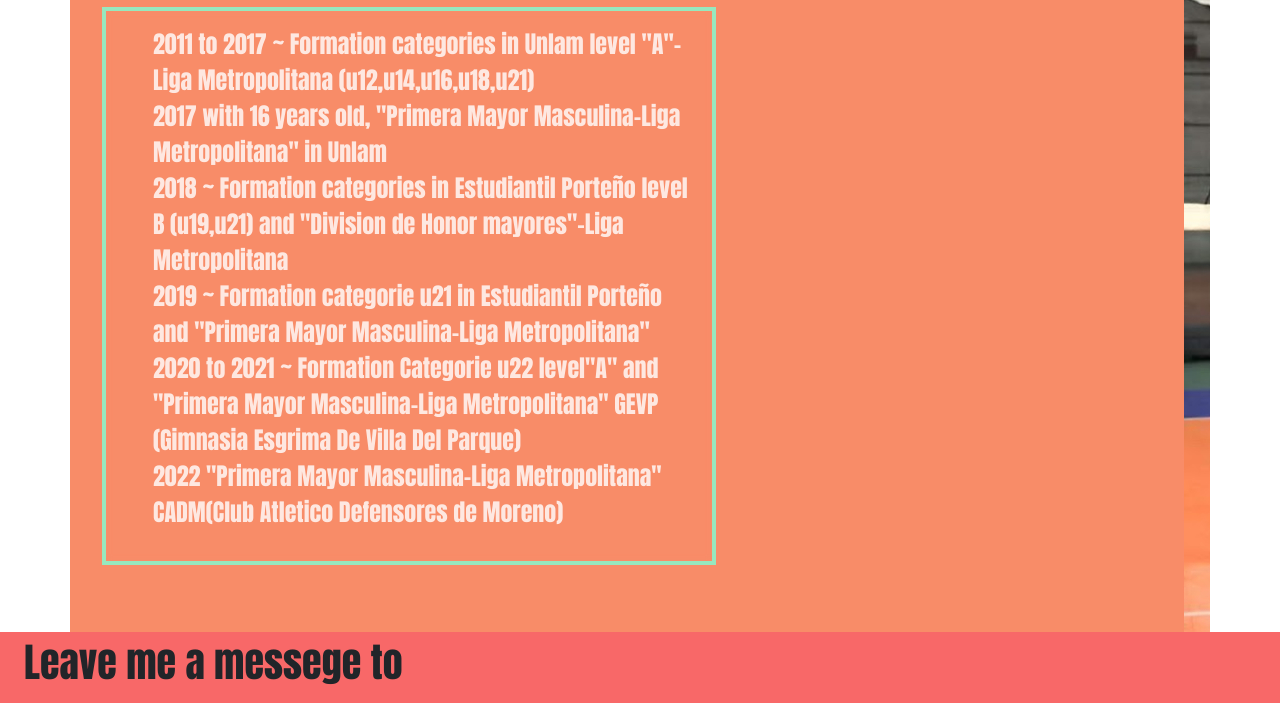
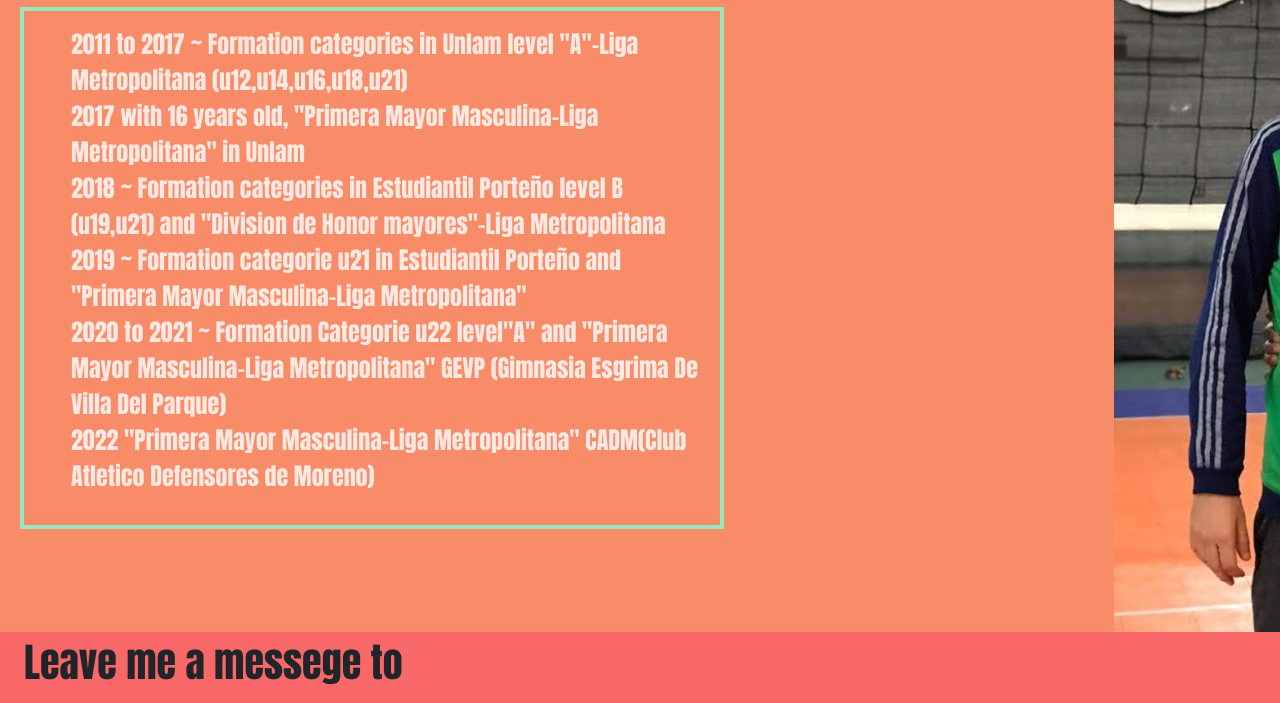
Before and after one commit to LucasMislej/33025_pagina_marketing_deportivo-mislej, a website: page pages/career.html in a window 1280 px wide. Shown: the part 168-871 px from the top of the page. Drawn offline with nearby package versions, Linux system fonts and the light colour scheme.

Commit message:
arreglo career

```diff
--- a/pages/career.html
+++ b/pages/career.html
@@ -12,7 +12,7 @@
 	<meta name="keywords" content="Opossite, Volleyball, Sport, Competition, Argentina">
 </head>
 <body class="container-fluid sinPadding">
-    <main class="container fotoConPapa">
+    <main class="fotoConPapa">
     <!--equipos y años en los que estuve en cada uno -->
     <header class="container-fluid text-center color-header ">
     <h1 class="barraSuperior">
--- a/styles/partials/_career.scss
+++ b/styles/partials/_career.scss
@@ -2,7 +2,7 @@
 body{
     .fotoConPapa{
         height: 100vh;
-        width: 100%;
+        width: 100vw;
     background-image: url(../images/papa_y_yo_chapa_2\ _1920.jpg);
     }
 
```
Also changed, not shown: styles/estilo.css, 1 other file.
